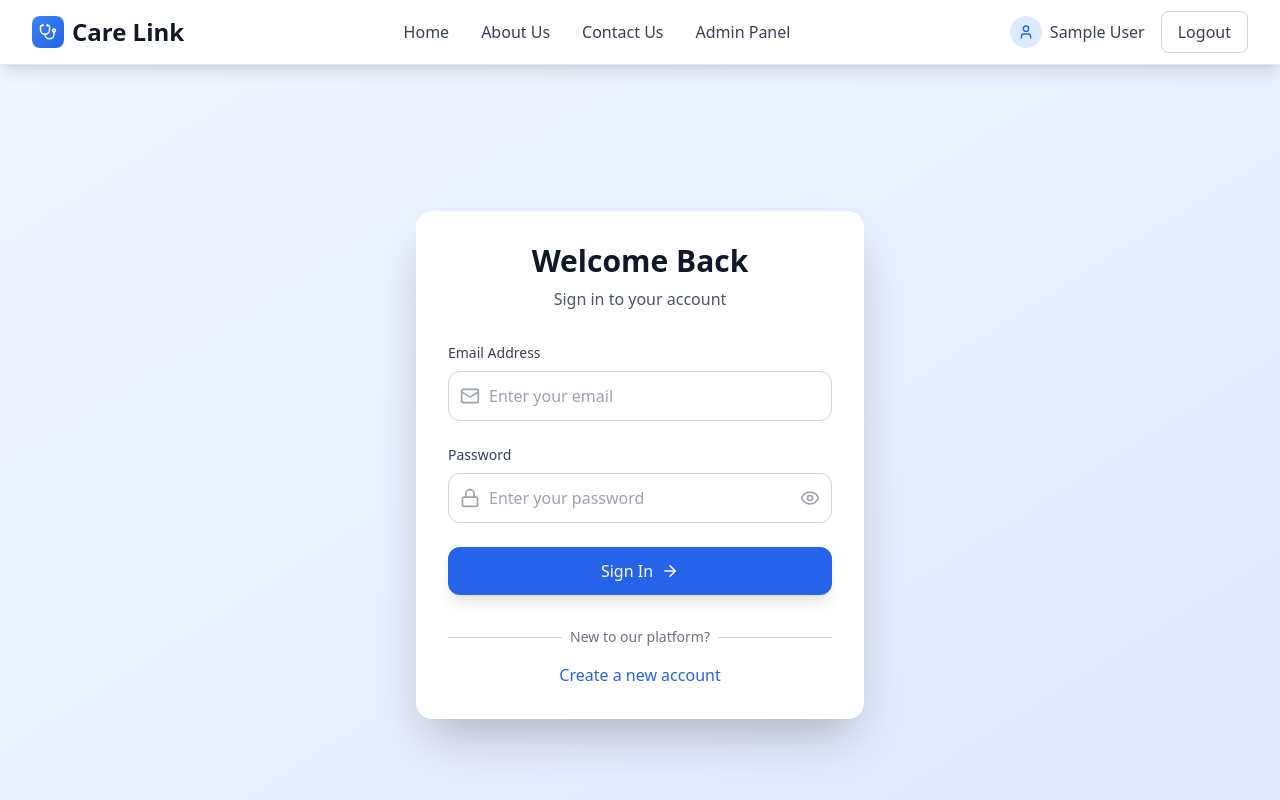
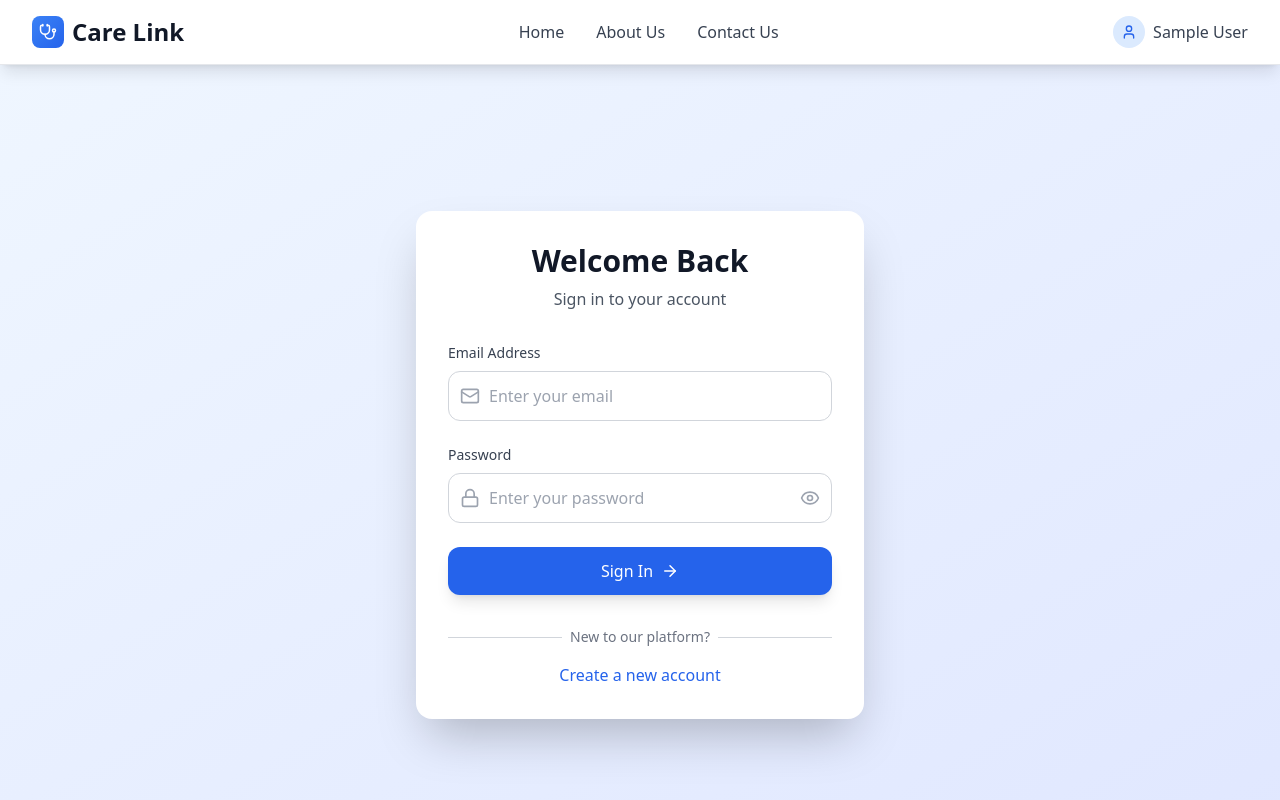
Before and after one commit to Seneth-Jayashan/Care-Link-LK, a React (Vite) app in the folder web/: page /login in a window 1280 px wide. Shown: the top 800 px of the page. Built offline with nearby package versions, Linux system fonts and the light colour scheme; sample sign-in values are in the browser's storage.

Commit message:
Update Role Based Access

```diff
--- a/web/src/components/navbar.jsx
+++ b/web/src/components/navbar.jsx
@@ -2,11 +2,12 @@ import React, { useState } from "react";
 import { motion, AnimatePresence } from "framer-motion";
 import { Menu, X, User, Stethoscope } from "lucide-react";
 import { useAuth } from "../contexts/AuthContext";
-import { Link } from "react-router-dom";
+import { Link, useNavigate } from "react-router-dom";
 
 const Navbar = () => {
   const [isMenuOpen, setIsMenuOpen] = useState(false);
   const { user, logout } = useAuth();
+  const navigate = useNavigate();
 
   const toggleMenu = () => setIsMenuOpen(!isMenuOpen);
 
@@ -17,17 +18,19 @@ const Navbar = () => {
     { name: "Contact Us", to: "/contact" }
   ];
 
-  // Role-based links
-  const roleLinks = {
-    patient: [{ name: "Patient Dashboard", to: "/patient" }],
-    doctor: [{ name: "Doctor Dashboard", to: "/doctor" }],
-    hospitaladmin: [{ name: "Hospital Dashboard", to: "/hospital" }],
-    admin: [{ name: "Admin Panel", to: "/admin" }]
+  // Map roles to dashboard routes
+  const roleDashboard = {
+    patient: "/patient",
+    doctor: "/doctor",
+    hospitaladmin: "/hospital",
+    admin: "/admin"
   };
 
-  const userLinks = user ? roleLinks[user.role] || [] : [];
-
-  const allLinks = navItems.concat(userLinks);
+  const handleDashboardNavigate = () => {
+    if (user) {
+      navigate(roleDashboard[user.role]);
+    }
+  };
 
   return (
     <nav className="bg-white shadow-lg border-b border-gray-200 sticky top-0 z-50">
@@ -45,7 +48,7 @@ const Navbar = () => {
 
           {/* Desktop Nav */}
           <div className="hidden md:flex items-center space-x-8">
-            {allLinks.map((item, index) => (
+            {navItems.map((item, index) => (
               <motion.div
                 key={item.to}
                 initial={{ opacity: 0, y: -10 }}
@@ -69,7 +72,8 @@ const Navbar = () => {
               <motion.div
                 initial={{ opacity: 0, scale: 0.9 }}
                 animate={{ opacity: 1, scale: 1 }}
-                className="flex items-center space-x-4"
+                className="flex items-center space-x-4 cursor-pointer"
+                onClick={handleDashboardNavigate}
               >
                 <div className="flex items-center space-x-2 text-gray-700">
                   <div className="w-8 h-8 bg-blue-100 rounded-full flex items-center justify-center">
@@ -77,14 +81,6 @@ const Navbar = () => {
                   </div>
                   <span className="font-medium">{user.name}</span>
                 </div>
-                <motion.button
-                  whileHover={{ scale: 1.05 }}
-                  whileTap={{ scale: 0.95 }}
-                  onClick={logout}
-                  className="px-4 py-2 text-gray-700 font-medium rounded-lg border border-gray-300 hover:bg-gray-50 transition-colors"
-                >
-                  Logout
-                </motion.button>
               </motion.div>
             ) : (
               <Link to="/login">
@@ -121,7 +117,7 @@ const Navbar = () => {
               className="md:hidden border-t border-gray-200"
             >
               <div className="py-4 space-y-4">
-                {allLinks.map((item) => (
+                {navItems.map((item) => (
                   <Link
                     key={item.to}
                     to={item.to}
@@ -138,12 +134,12 @@ const Navbar = () => {
                     <motion.button
                       whileTap={{ scale: 0.95 }}
                       onClick={() => {
-                        logout();
+                        handleDashboardNavigate();
                         setIsMenuOpen(false);
                       }}
                       className="w-full px-4 py-2 text-gray-700 font-medium rounded-lg border border-gray-300 hover:bg-gray-50 transition-colors"
                     >
-                      Logout
+                      Go to Dashboard
                     </motion.button>
                   ) : (
                     <Link to="/login">
--- a/web/src/contexts/AuthContext.jsx
+++ b/web/src/contexts/AuthContext.jsx
@@ -17,6 +17,17 @@ export const AuthProvider = ({ children }) => {
     baseURL: "http://localhost:3001/api/v1",
     withCredentials: true,
   });
+
+  // Attach token from user to every request if available
+  api.interceptors.request.use(
+    (config) => {
+      if (user?.token) {
+        config.headers.Authorization = `Bearer ${user.token}`;
+      }
+      return config;
+    },
+    (error) => Promise.reject(error)
+  );
 
   // Login
   const login = async (email, password) => {
--- a/web/src/pages/Login.jsx
+++ b/web/src/pages/Login.jsx
@@ -5,7 +5,7 @@ import { useAuth } from "../contexts/AuthContext";
 import { useNavigate } from "react-router-dom";
 
 const LoginPage = () => {
-  const { login } = useAuth();
+  const { login, user } = useAuth();
   const navigate = useNavigate();
 
   const [formData, setFormData] = useState({ email: "", password: "" });
@@ -38,12 +38,30 @@ const LoginPage = () => {
     setErrors({});
 
     try {
-      await login(formData.email, formData.password);
-      navigate("/dashboard"); // redirect to dashboard after login
+      const res = await login(formData.email, formData.password);
+      if (res.success) {
+        // Role-based redirect
+        switch (res.user.role) {
+          case "patient":
+            navigate("/patient");
+            break;
+          case "doctor":
+            navigate("/doctor");
+            break;
+          case "hospitaladmin":
+            navigate("/hospital");
+            break;
+          case "admin":
+            navigate("/admin");
+            break;
+          default:
+            navigate("/");
+        }
+      } else {
+        setErrors({ submit: res.message });
+      }
     } catch (err) {
-      setErrors({
-        submit: err.response?.data?.message || "Invalid credentials. Please try again.",
-      });
+      setErrors({ submit: "An error occurred. Please try again." });
     } finally {
       setIsLoading(false);
     }
```
Also changed, not shown: 1 other file (tests, documents, lock files or other folders).
